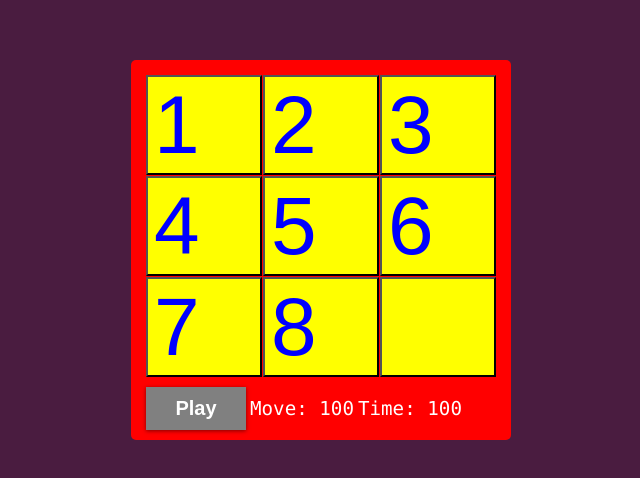
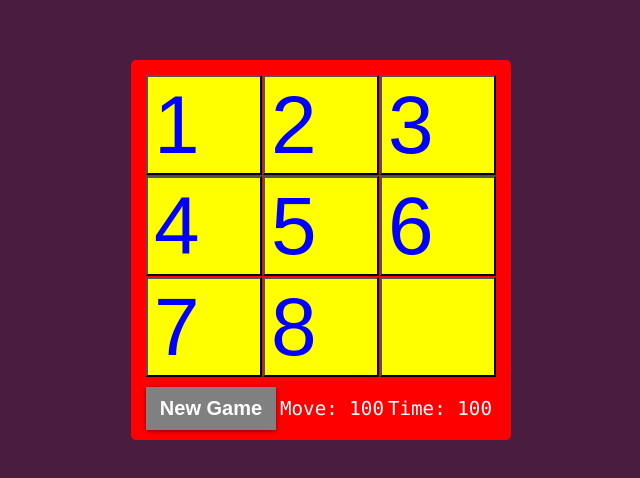
Before and after one commit to cthanh2310/puzzle-game, a plain HTML site: page index.html in a window 1280 px wide. Shown: the part 150-628 px from the top of the page, without its empty margins (319-959 px from the left). Drawn offline with Linux system fonts and the light colour scheme.

Commit message:
create newGame function
we should use newGame button instead Play btn

```diff
--- a/index.html
+++ b/index.html
@@ -22,13 +22,17 @@
       </div>
 
       <div class="footer">
-        <button>Play</button>
+        <button>New Game</button>
         <span>Move: 100</span>
         <span>Time: 100</span>
       </div>
     </div>
 
     <script>
+
+      function newGame () {
+
+      }
       function move(id) {
         var stringID = `#btn${id}`;
         var buttonElement = document.querySelector(stringID.toString());
--- a/style.css
+++ b/style.css
@@ -33,7 +33,7 @@
     border: radius 5px;
     box-shadow: 0 1px 4px rgba(0, 0, 0, 0.5);
     padding: 10px;
-    width: 100px;
+    width: 130px;
     background-color: gray;
     color: white;
 }
```
